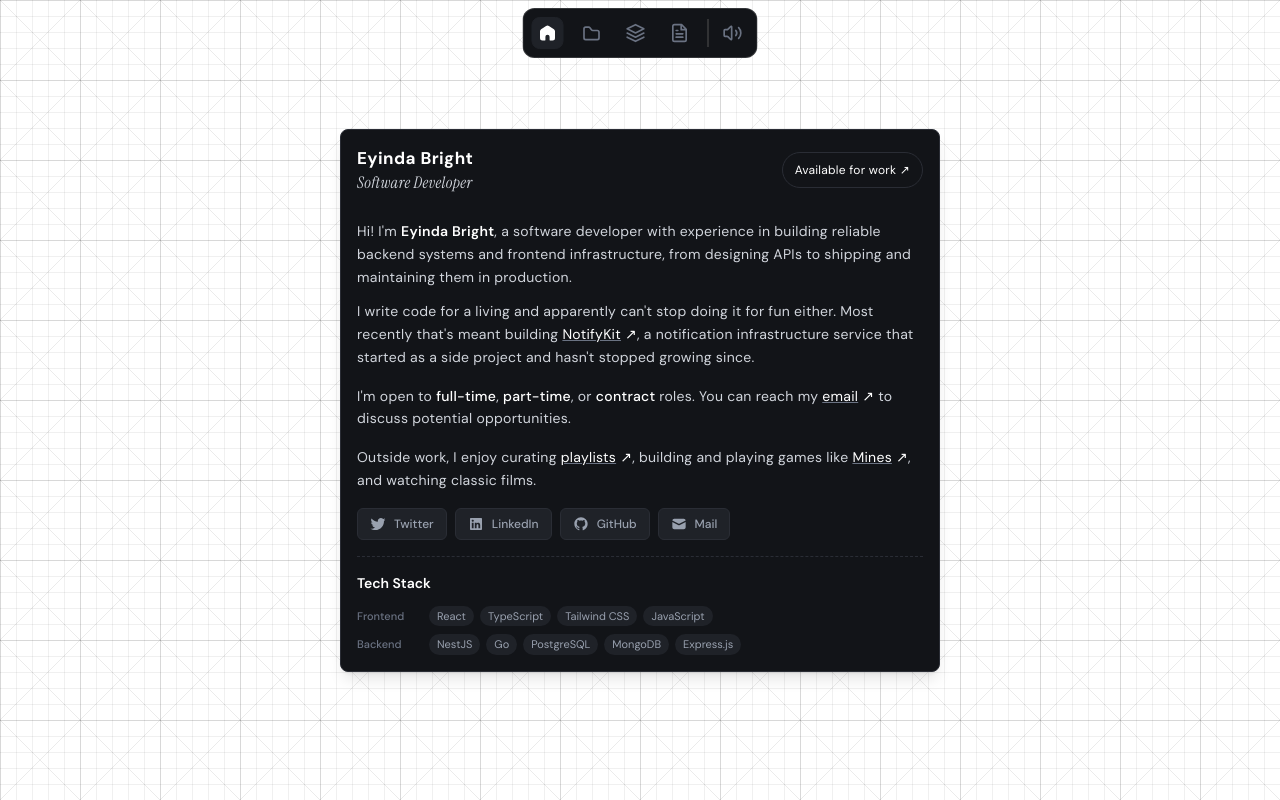
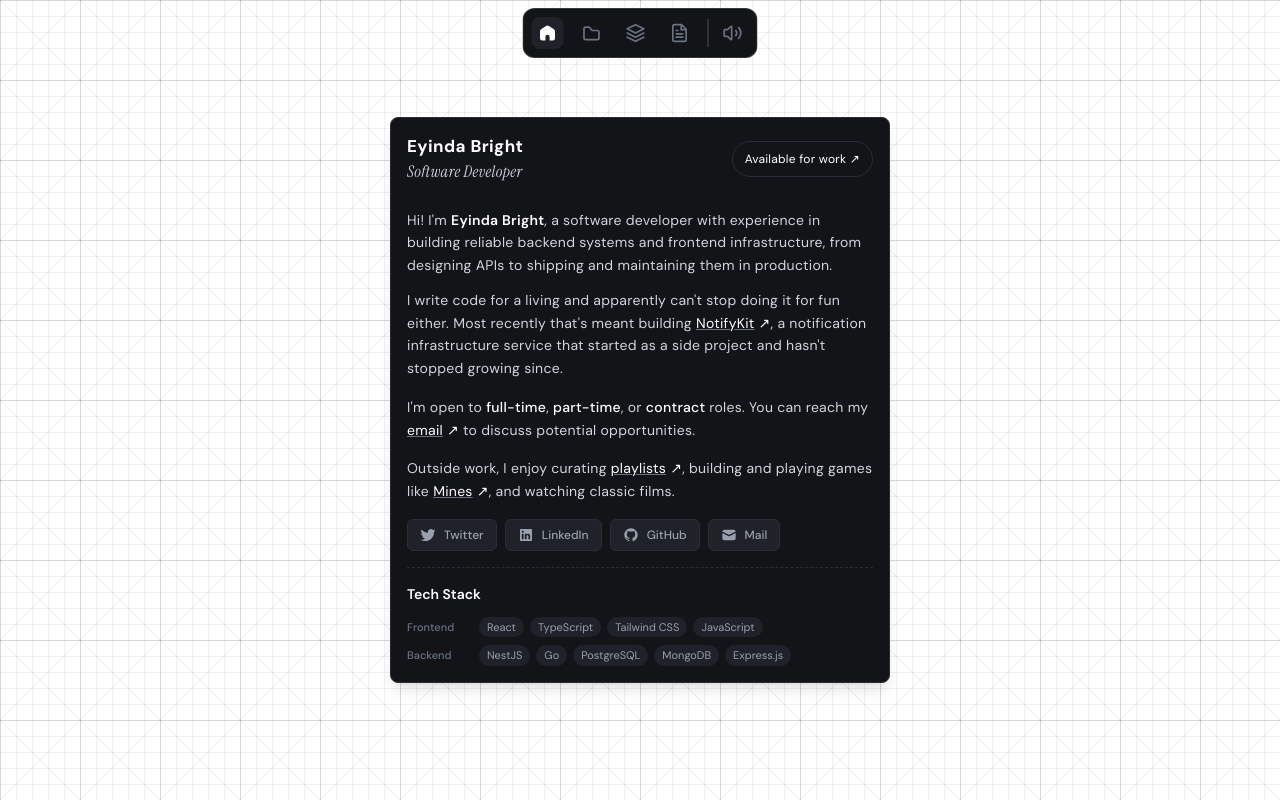
Before and after one commit to Brayzonn/zoneyhub, a React (Vite) app in the folder client/: page / in a window 1280 px wide. Built offline with nearby package versions, Linux system fonts and the light colour scheme; no server answers; a web font is replaced by a local one.

Commit message:
ref: card size update

```diff
--- a/client/src/components/BlogComponent.tsx
+++ b/client/src/components/BlogComponent.tsx
@@ -24,7 +24,7 @@ const BlogComponent = ({ isDark }: BlogComponentProps) => {
 
   return (
     <div
-      className={`relative select-none rounded-lg w-full max-w-[600px] mx-auto shadow-lg p-5 transition-colors duration-300 ${
+      className={`relative select-none rounded-lg w-full max-w-[500px] mx-auto shadow-lg p-5 transition-colors duration-300 ${
         isDark
           ? "bg-white border border-gray-200"
           : "bg-[#121418] border border-[#2a2d35]"
@@ -62,8 +62,8 @@ const BlogComponent = ({ isDark }: BlogComponentProps) => {
                   ? "bg-white text-gray-900 shadow-sm"
                   : "bg-[#2a2d35] text-white"
                 : isDark
-                ? "text-gray-400 hover:text-gray-700"
-                : "text-gray-500 hover:text-gray-300"
+                  ? "text-gray-400 hover:text-gray-700"
+                  : "text-gray-500 hover:text-gray-300"
             }`}
           >
             {f.label}
@@ -144,11 +144,13 @@ const BlogComponent = ({ isDark }: BlogComponentProps) => {
                           ? "text-sky-600 bg-sky-50"
                           : "text-sky-400 bg-sky-400/10"
                         : isDark
-                        ? "text-emerald-600 bg-emerald-50"
-                        : "text-emerald-400 bg-emerald-400/10"
+                          ? "text-emerald-600 bg-emerald-50"
+                          : "text-emerald-400 bg-emerald-400/10"
                     }`}
                   >
-                    {post.category === "technical" ? "Technical" : "Non-Technical"}
+                    {post.category === "technical"
+                      ? "Technical"
+                      : "Non-Technical"}
                   </span>
                   {post.tags.map((tag) => (
                     <span
--- a/client/src/components/Hero.tsx
+++ b/client/src/components/Hero.tsx
@@ -33,7 +33,7 @@ const Hero = ({ isDark }: HeroProps) => {
   const backendTech = ["NestJS", "Go", "PostgreSQL", "MongoDB", "Express.js"];
   return (
     <div
-      className={`relative select-none rounded-lg max-w-[600px] mx-auto shadow-lg p-4 transition-colors duration-300 ${
+      className={`relative select-none rounded-lg max-w-[500px] mx-auto shadow-lg p-4 transition-colors duration-300 ${
         isDark
           ? "bg-white border border-gray-200"
           : "bg-[#121418] border border-[#2a2d35]"
--- a/client/src/components/ProjectsComponent.tsx
+++ b/client/src/components/ProjectsComponent.tsx
@@ -40,7 +40,7 @@ const ProjectsComponent = ({ isDark }: ProjectsComponentProps) => {
 
   return (
     <div
-      className={`relative select-none rounded-lg w-full max-w-[600px] mx-auto shadow-lg p-5 transition-colors duration-300 ${
+      className={`relative select-none rounded-lg w-full max-w-[500px] mx-auto shadow-lg p-5 transition-colors duration-300 ${
         isDark
           ? "bg-white border border-gray-200"
           : "bg-[#121418] border border-[#2a2d35]"
```
